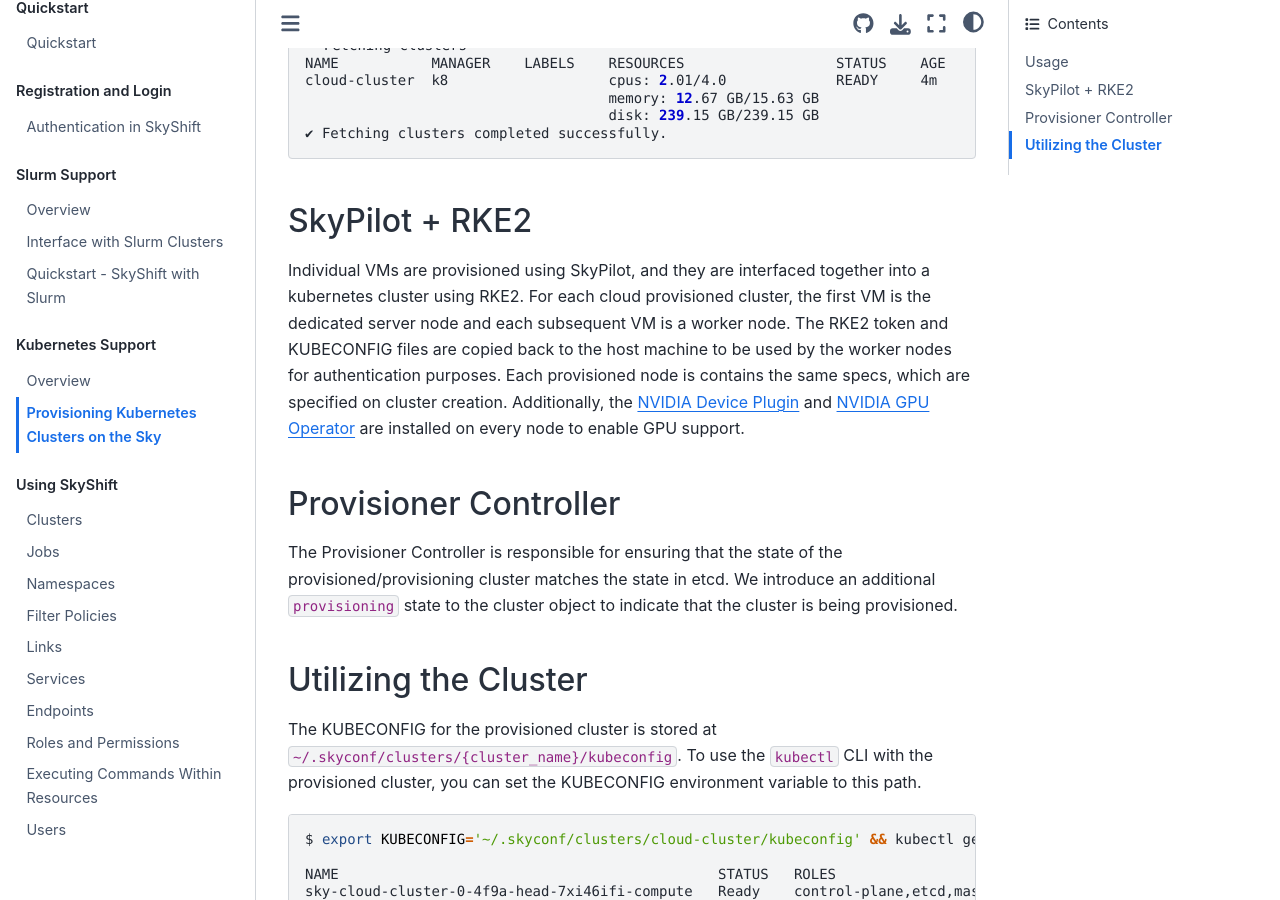
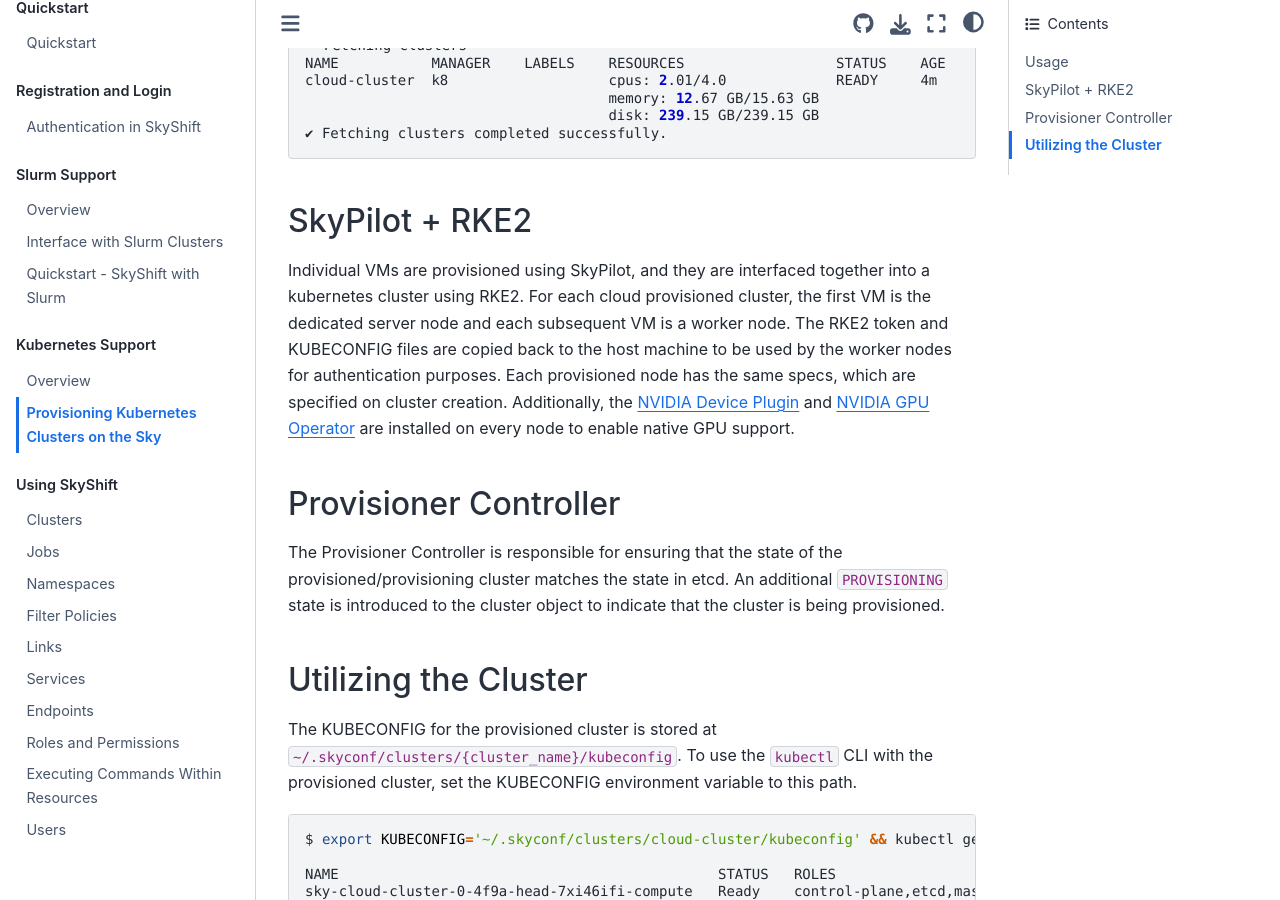
Before and after one commit to sky-shift/skyshift, a Sphinx documentation site: the page built from docs/source/kubernetes_support/cloud.rst, in a window 1280 px wide and 900 px high, scrolled down 828 px. Built offline with Sphinx 7.4.7 and the Sphinx Book theme 1.1.4, drawn with Linux system fonts in a browser that asks for light colours; some of the changed text lies outside the part shown.

Commit message:
address comments

```diff
--- a/docs/source/kubernetes_support/cloud.rst
+++ b/docs/source/kubernetes_support/cloud.rst
@@ -2,12 +2,12 @@
 ========
 
 SkyShift's cloud feature supports the dynamic provisioning of kubernetes cluster on cloud providers.
-It uses a combination of SkyPilot and Rancher RKE2 to dynamically provision kubernetes clusters across the cheapest VMs on the sky.
+It uses a combination of `SkyPilot <https://github.com/skypilot-org/skypilot>`_ and `Rancher RKE2 <https://github.com/rancher/rke2>`_ to dynamically provision kubernetes clusters across the cheapest VMs on the sky.
 
 Usage
 -----
 
-Ensure that you have correctly set up access to the relevant clouds by following these `instructions <https://skypilot.readthedocs.io/en/latest/getting-started/installation.html#verifying-cloud-access>`_ from the SkyPilot documentation.
+Ensure that access to the relevant clouds are correctly set up by following these `instructions <https://skypilot.readthedocs.io/en/latest/getting-started/installation.html#verifying-cloud-access>`_ from the SkyPilot documentation.
 
 To provision a cluster, run the create cluster CLI command with the ``--provision`` flag.
 
@@ -47,20 +47,20 @@
 Individual VMs are provisioned using SkyPilot, and they are interfaced together into a kubernetes cluster using RKE2.
 For each cloud provisioned cluster, the first VM is the dedicated server node and each subsequent VM is a worker node.
 The RKE2 token and KUBECONFIG files are copied back to the host machine to be used by the worker nodes for authentication purposes.
-Each provisioned node is contains the same specs, which are specified on cluster creation.
-Additionally, the `NVIDIA Device Plugin <https://github.com/NVIDIA/k8s-device-plugin>`_ and `NVIDIA GPU Operator <https://docs.nvidia.com/datacenter/cloud-native/gpu-operator/latest/index.html>`_ are installed on every node to enable GPU support.
+Each provisioned node has the same specs, which are specified on cluster creation.
+Additionally, the `NVIDIA Device Plugin <https://github.com/NVIDIA/k8s-device-plugin>`_ and `NVIDIA GPU Operator <https://docs.nvidia.com/datacenter/cloud-native/gpu-operator/latest/index.html>`_ are installed on every node to enable native GPU support.
 
 Provisioner Controller
 ----------------------
 
 The Provisioner Controller is responsible for ensuring that the state of the provisioned/provisioning cluster matches the state in etcd.
-We introduce an additional ``provisioning`` state to the cluster object to indicate that the cluster is being provisioned.
+An additional ``PROVISIONING`` state is introduced to the cluster object to indicate that the cluster is being provisioned.
 
 Utilizing the Cluster
 ---------------------
 
 The KUBECONFIG for the provisioned cluster is stored at ``~/.skyconf/clusters/{cluster_name}/kubeconfig``.
-To use the ``kubectl`` CLI with the provisioned cluster, you can set the KUBECONFIG environment variable to this path.
+To use the ``kubectl`` CLI with the provisioned cluster, set the KUBECONFIG environment variable to this path.
 
 .. code-block:: bash
 
```
